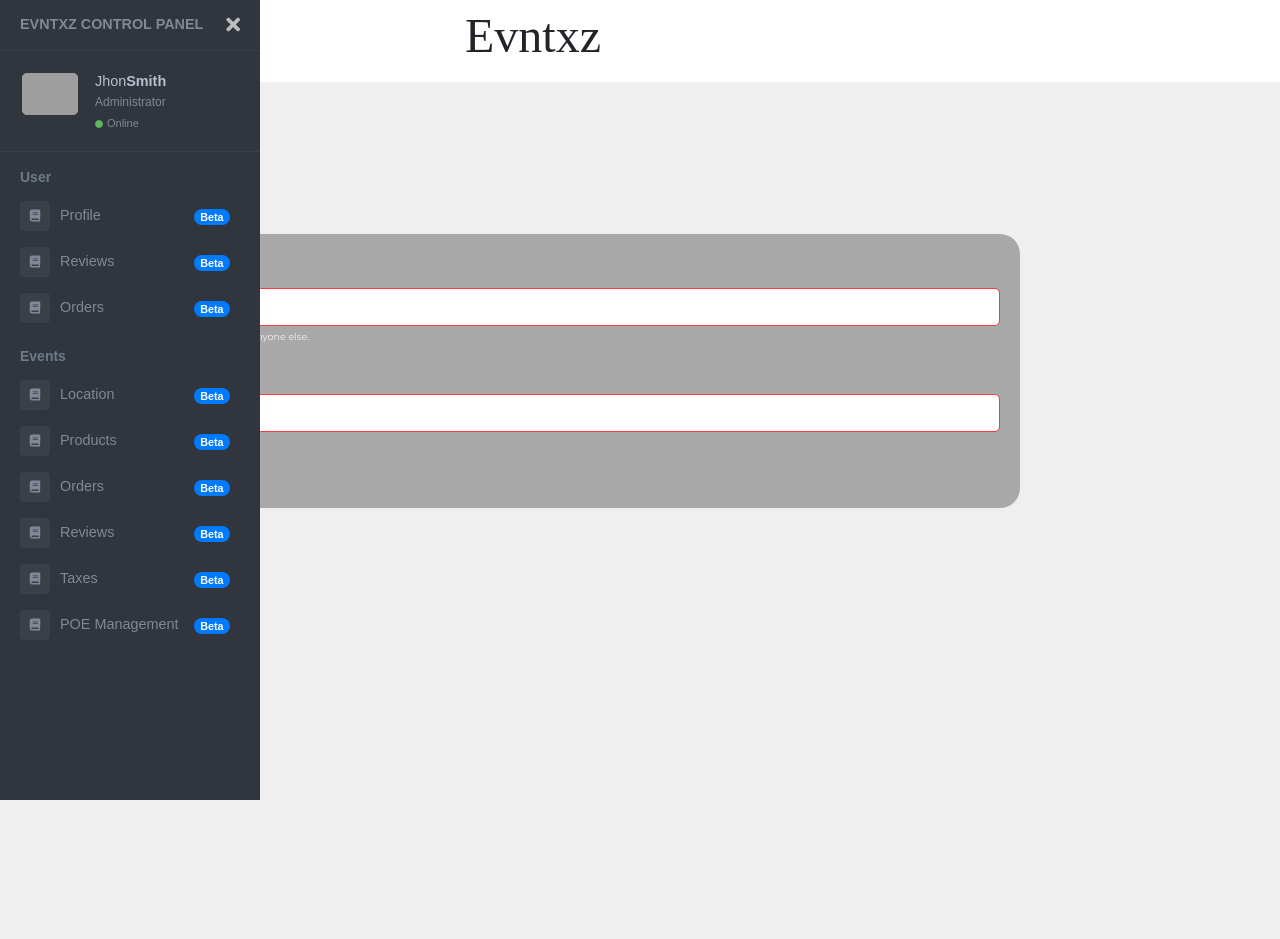
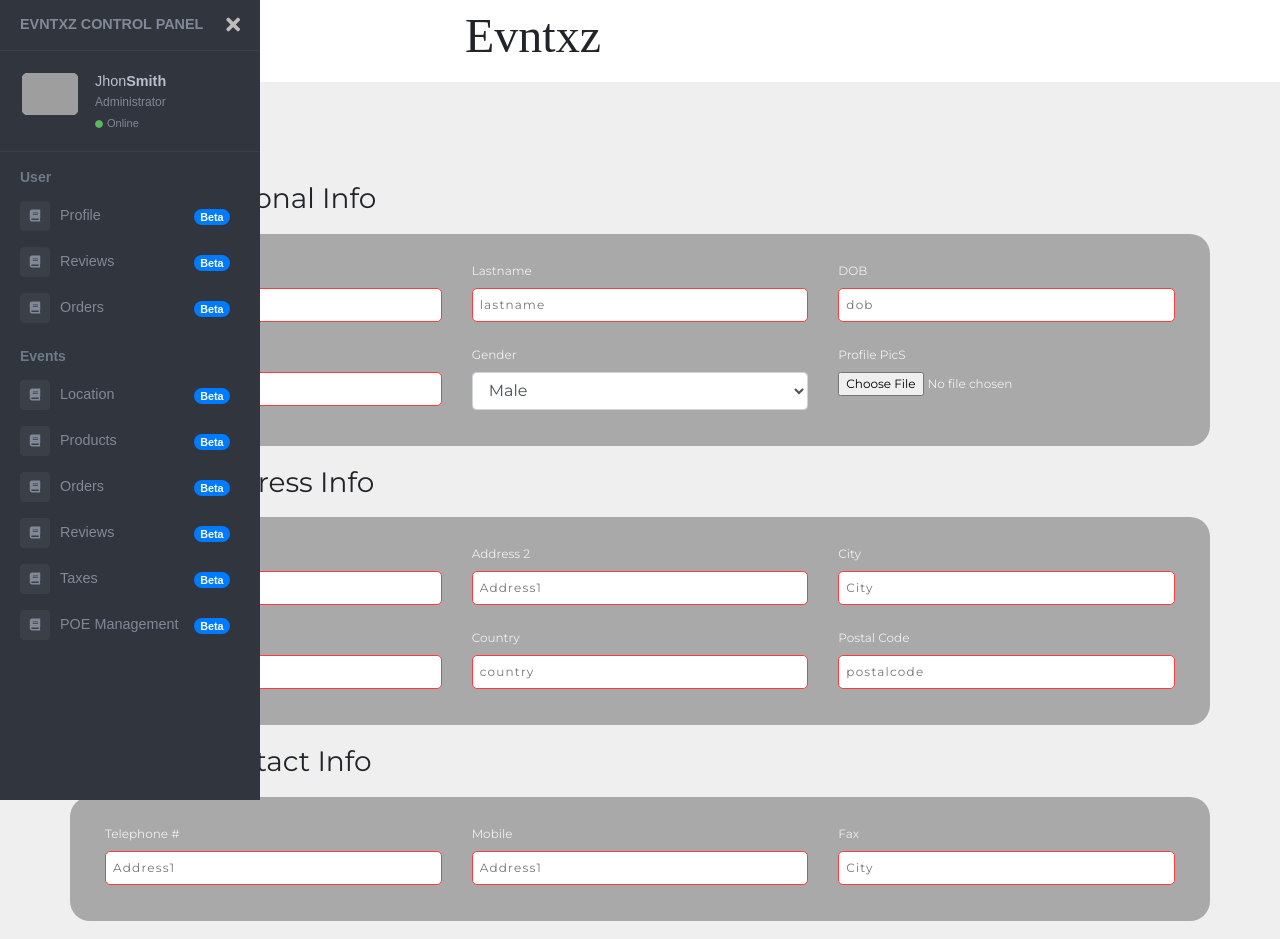
Before and after one commit to jlushington/evntxzcp, a React (Create React App) app: page /userprofile in a window 1280 px wide. Shown: the top 939 px of the page. Before the commit the page ends 800 px from the top, so only its background shows below. Built offline with nearby package versions, Linux system fonts and the light colour scheme; grey boxes are pictures that could not be loaded; a web font is replaced by a local one.

Commit message:
css and user profile updated

```diff
--- a/src/components/Pages/UserProfile/UserProfile.js
+++ b/src/components/Pages/UserProfile/UserProfile.js
@@ -8,24 +8,146 @@ export default class UserProfile extends Component{
             <form>
                 <div class="row p-b-10">
                     <div class="col-8 font-regular">
-                        <h3> Profile</h3>
+                        <h3> Profile- Personal Info</h3>
                     </div>
                 </div>
 
-                <div class="row p-b-20">
-                    <div class="col-10 font-regular form-section bg-grey font-regular font-75 color-lightgrey">
-                        <div class="form-group">
-                            <label for="exampleInputEmail1">Email address</label>
-                            <input type="email" class="form-control" id="exampleInputEmail1" aria-describedby="emailHelp" placeholder="Enter email" />
-                            <small id="emailHelp" class="form-text color-lightgrey">We'll never share your email with anyone else.</small>
+                <div class="row p-b-20 font-regular form-section bg-grey font-regular font-75 color-lightgrey">
+                    <div class="col-12">
+                        <div class="row">
+                            <div class="col-4">
+                                <div class="form-group">
+                                    <label for="exampleInputEmail1">Firstname</label>
+                                    <input type="text" id="firstname" aria-describedby="firstname" placeholder="firstname" />
+                                </div>
+                            </div>
+                            <div class="col-4">
+                                <div class="form-group">
+                                    <label for="exampleInputEmail1">Lastname</label>
+                                    <input type="text" id="lastname" aria-describedby="lastname" placeholder="lastname" />
+                                </div>
+                            </div>
+                            <div class="col-4">
+                                <div class="form-group">
+                                    <label for="exampleInputEmail1">DOB</label>
+                                    <input type="text" id="dob" aria-describedby="dob" placeholder="dob" />
+                                </div>
+                            </div>
                         </div>
-                        <div class="form-group">
-                            <label for="exampleInputPassword1">Password</label>
-                            <input type="password" class="form-control" id="exampleInputPassword1" placeholder="Password" />
+
+                        <div class="row">
+                            <div class="col-4">
+                                <div class="form-group">
+                                    <label for="exampleInputEmail1">Email</label>
+                                    <input type="text" id="email" aria-describedby="email" placeholder="email" />
+                                </div>
+                            </div>
+                            <div class="col-4">
+                                <div class="form-group">
+                                    <label for="exampleInputEmail1">Gender</label>
+                                    <select class="form-control" id="exampleFormControlSelect2">
+                                        <option>Male</option>
+                                        <option>Female</option>
+                                        <option>Others</option>
+                                    </select>
+                                </div>
+                            </div>
+                            <div class="col-4">
+                                <div class="form-group">
+                                    <label for="exampleInputEmail1">Profile PicS</label>
+                                    <input type="file" class="form-control-file" id="exampleFormControlFile1"  />
+                                </div>
+                            </div>
                         </div>
-                        <button type="submit" >Submit</button>
                     </div>
                 </div>
+
+                <div class="row p-b-10 p-t-20">
+                    <div class="col-8 font-regular">
+                        <h3> Profile - Address Info</h3>
+                    </div>
+                </div>
+                <div class="row p-b-20 font-regular form-section bg-grey font-regular font-75 color-lightgrey">
+                    <div class="col-12">
+                        <div class="row">
+                            <div class="col-4">
+                                <div class="form-group">
+                                    <label for="exampleInputEmail1">Address 1</label>
+                                    <input type="text" id="Address1" aria-describedby="Address1" placeholder="Address1" />
+                                </div>
+                            </div>
+                            <div class="col-4">
+                                <div class="form-group">
+                                    <label for="exampleInputEmail1">Address 2</label>
+                                    <input type="text" id="Address2" aria-describedby="Address2" placeholder="Address1" />
+                                </div>
+                            </div>
+                            <div class="col-4">
+                                <div class="form-group">
+                                    <label for="exampleInputEmail1">City</label>
+                                    <input type="text" id="City" aria-describedby="City" placeholder="City" />
+                                </div>
+                            </div>
+                        </div>
+
+                        <div class="row">
+                            <div class="col-4">
+                                <div class="form-group">
+                                    <label for="exampleInputEmail1">Province</label>
+                                    <input type="text" id="province" aria-describedby="province" placeholder="province" />
+                                </div>
+                            </div>
+                            <div class="col-4">
+                                <div class="form-group">
+                                    <label for="exampleInputEmail1">Country</label>
+                                    <input type="text" id="country" aria-describedby="country" placeholder="country" />
+                                </div>
+                            </div>
+                            <div class="col-4">
+                                <div class="form-group">
+                                    <label for="exampleInputEmail1">Postal Code</label>
+                                    <input type="text" id="postalcode" aria-describedby="postalcode" placeholder="postalcode" />
+                                </div>
+                            </div>
+                        </div>
+                    </div>
+                </div>
+
+                <div class="row p-b-10 p-t-20">
+                    <div class="col-8 font-regular">
+                        <h3> Profile - Contact Info</h3>
+                    </div>
+                </div>
+                <div class="row p-b-20 font-regular form-section bg-grey font-regular font-75 color-lightgrey">
+                    <div class="col-12">
+                        <div class="row">
+                            <div class="col-4">
+                                <div class="form-group">
+                                    <label for="exampleInputEmail1">Telephone #</label>
+                                    <input type="text" id="Address1" aria-describedby="Address1" placeholder="Address1" />
+                                </div>
+                            </div>
+                            <div class="col-4">
+                                <div class="form-group">
+                                    <label for="exampleInputEmail1">Mobile</label>
+                                    <input type="text" id="Address2" aria-describedby="Address2" placeholder="Address1" />
+                                </div>
+                            </div>
+                            <div class="col-4">
+                                <div class="form-group">
+                                    <label for="exampleInputEmail1">Fax</label>
+                                    <input type="text" id="City" aria-describedby="City" placeholder="City" />
+                                </div>
+                            </div>
+                        </div>
+                    </div>
+                </div>
+                <div class="row p-b-20 p-t-20 justify-content-end">
+                    <div class="col-2 font-regular justify-content-end">
+                    <button type="submit" class="p-t-20">Save</button>
+                    </div>
+                </div>
+
             </form>
         </div>
         );
--- a/src/index.css
+++ b/src/index.css
@@ -20,6 +20,14 @@ padding-bottom: 20px;
 
 .p-b-10{
   padding-bottom: 10px;
+}
+
+.p-t-20{
+  padding-top: 20px;
+  }
+
+  .p-t-10{
+    padding-top: 10px;
   }
 
 .p-t-100{
```
